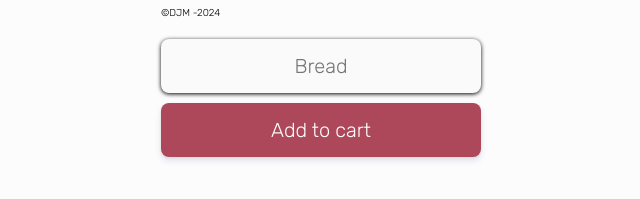
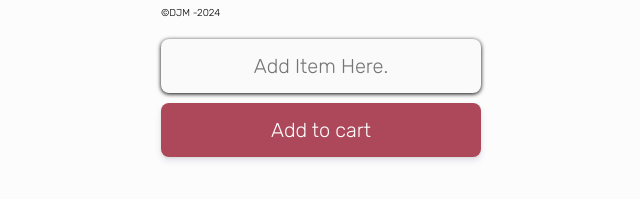
Before and after one commit to djmirontos/shopeelist, a plain HTML site: page index.html in a window 1280 px wide. Shown: the part 183-382 px from the top of the page, 319-959 px from the left. Drawn offline with Linux system fonts and the light colour scheme; no server answers.

Commit message:
Update index.html

```diff
--- a/index.html
+++ b/index.html
@@ -17,7 +17,7 @@
         <div class="container">
             <img src="./assets/cat.png">
             <p>©DJM -2024</p>
-            <input type="text" id="input-field" placeholder="Bread">
+            <input type="text" id="input-field" placeholder="Add Item Here.">
             <button id="add-button">Add to cart</button>
             <ul id="shopping-list">
 
```
